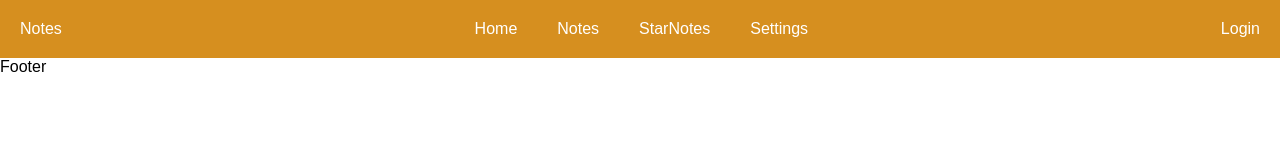
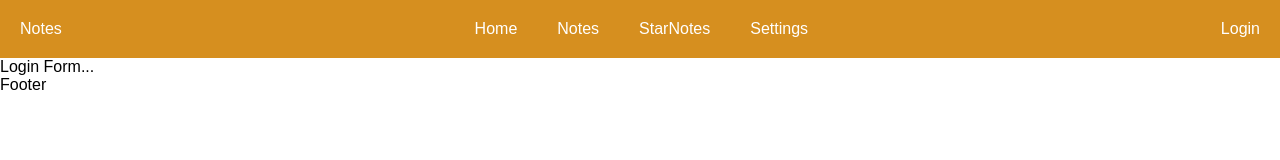
Before and after one commit to skgitstor/NotesReactExpressMongoDB, a React (Vite) app in the folder client/: page /Login in a window 1280 px wide. Shown: the top 160 px of the page. Built offline with nearby package versions, Linux system fonts and the light colour scheme.

Commit message:
add small text in login.jsx

```diff
--- a/client/src/pages/login.jsx
+++ b/client/src/pages/login.jsx
@@ -1,6 +1,9 @@
 const Login = () => {
     return (
         <>
+        <div className="container">
+            Login Form...
+        </div>
         </>
     );
 }
```
